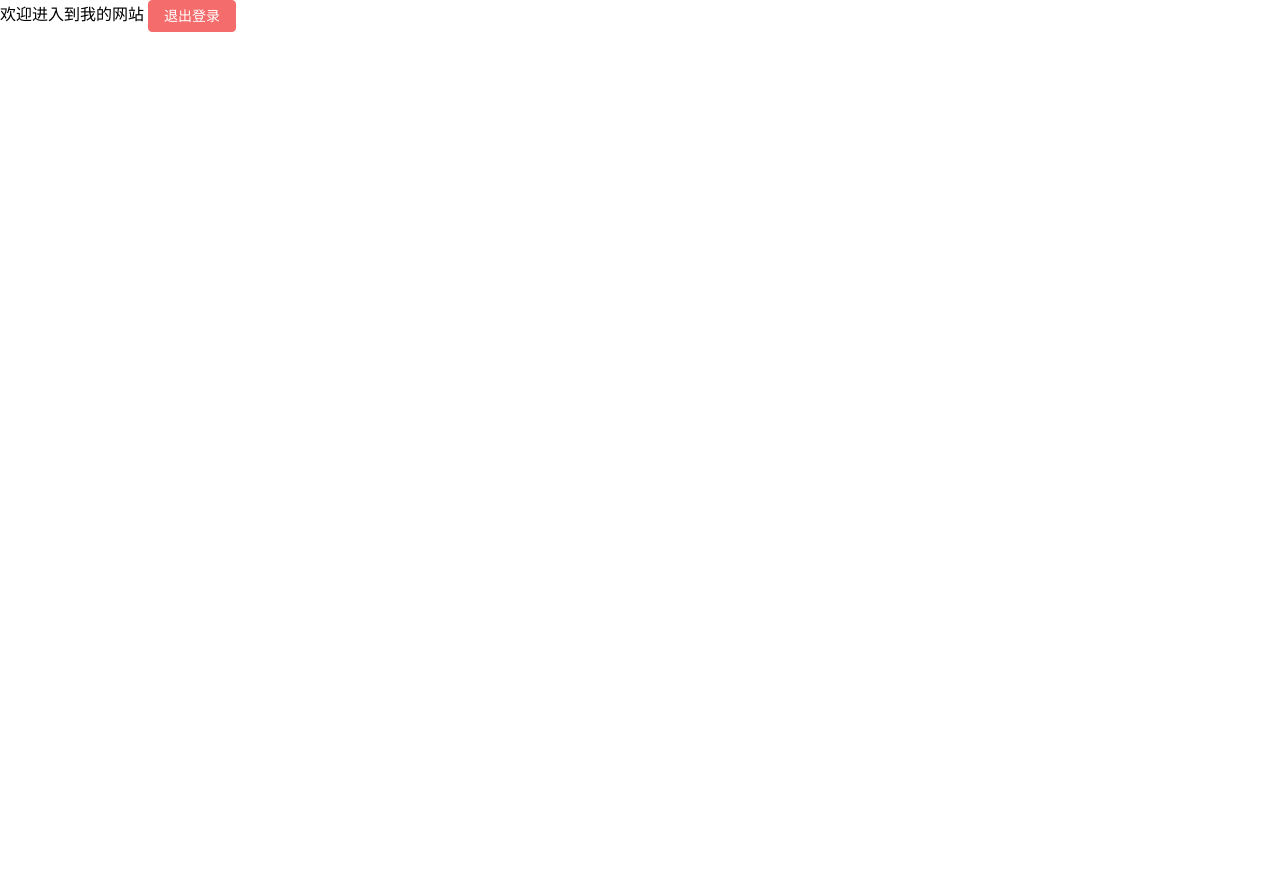
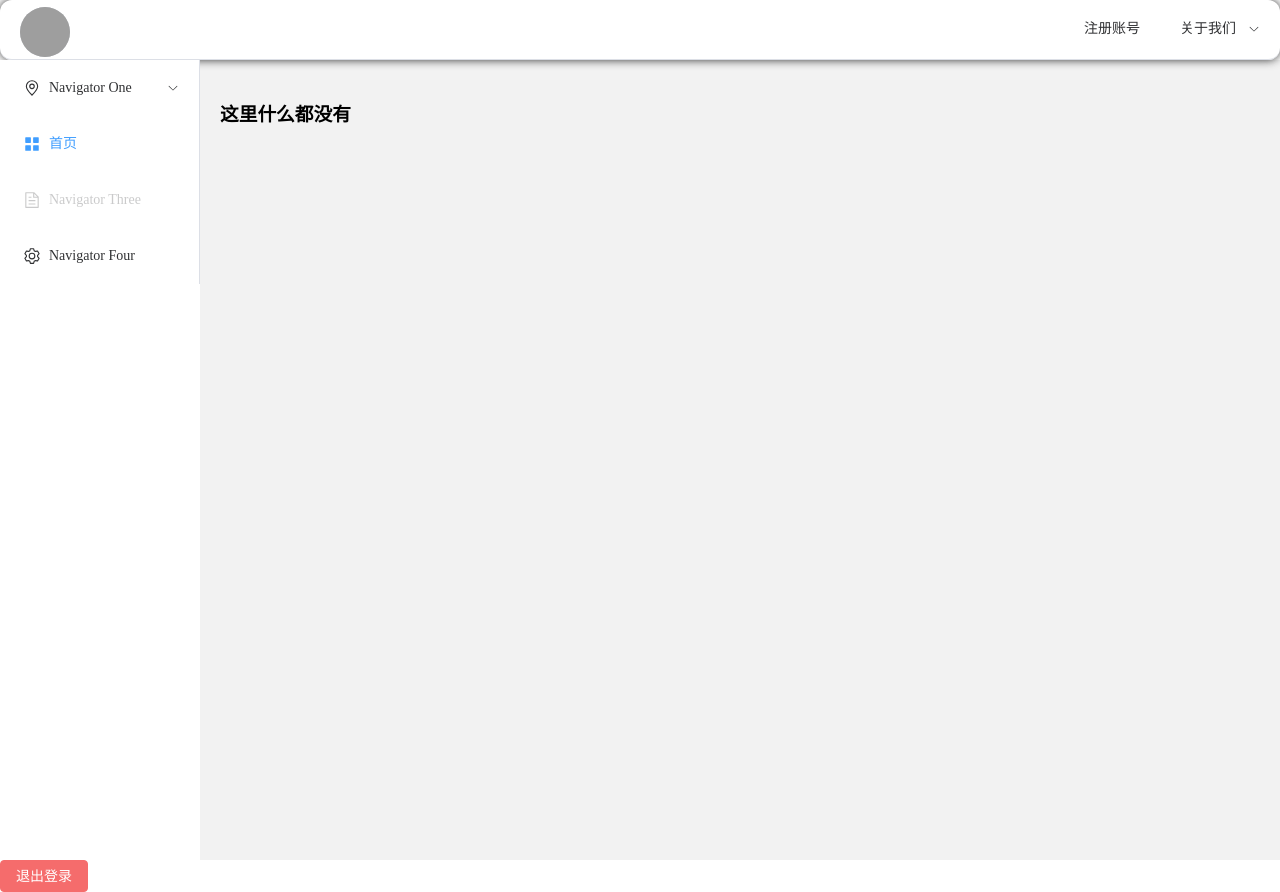
Before and after one commit to cumin1/FullStackBaseSession, a Vue app in the folder front-end/: page /index in a window 1280 px wide. Before the commit the page ends 800 px from the top, so only its background shows below. Built offline with nearby package versions, Linux system fonts and the light colour scheme; grey boxes are pictures that could not be loaded.

Commit message:
瞎写了点

```diff
--- /dev/null
+++ b/front-end/src/components/index/kuangjia.vue
@@ -0,0 +1,82 @@
+<script setup>
+
+import Menu from "@/views/Menu.vue";
+import { ref } from 'vue'
+import {
+  Document,
+  Menu as IconMenu,
+  Location,
+  Setting,
+} from '@element-plus/icons-vue'
+import Gujiap from "@/components/index/main/gujiap.vue";
+
+const isCollapse = ref(false)
+const handleOpen = (key, keyPath) => {
+  console.log(key, keyPath)
+}
+const handleClose = (key, keyPath) => {
+  console.log(key, keyPath)
+}
+</script>
+
+<template>
+  <div class="common-layout" style="padding: 0;">
+    <el-container >
+      <el-header height:100px >
+        <Menu style="position: absolute;left: 0"></Menu>
+      </el-header>
+      <el-container>
+        <el-aside style="height: 100vh" width="200px">
+
+          <el-menu
+              default-active="2"
+              class="el-menu-vertical-demo"
+              :collapse="isCollapse"
+              @open="handleOpen"
+              @close="handleClose"
+          >
+            <el-sub-menu index="1">
+              <template #title>
+                <el-icon><location /></el-icon>
+                <span>Navigator One</span>
+              </template>
+              <el-menu-item-group>
+                <template #title><span>Group One</span></template>
+                <el-menu-item index="1-1">item one</el-menu-item>
+                <el-menu-item index="1-2">item two</el-menu-item>
+              </el-menu-item-group>
+              <el-menu-item-group title="Group Two">
+                <el-menu-item index="1-3">item three</el-menu-item>
+              </el-menu-item-group>
+              <el-sub-menu index="1-4">
+                <template #title><span>item four</span></template>
+                <el-menu-item index="1-4-1">item one</el-menu-item>
+              </el-sub-menu>
+            </el-sub-menu>
+            <el-menu-item index="2">
+              <el-icon><icon-menu /></el-icon>
+              <template #title>首页</template>
+            </el-menu-item>
+            <el-menu-item index="3" disabled>
+              <el-icon><document /></el-icon>
+              <template #title>Navigator Three</template>
+            </el-menu-item>
+            <el-menu-item index="4">
+              <el-icon><setting /></el-icon>
+              <template #title>Navigator Four</template>
+            </el-menu-item>
+          </el-menu>
+        </el-aside>
+        <el-main style="background-color: #f2f2f2;">
+
+          <gujiap></gujiap>
+
+        </el-main>
+      </el-container>
+    </el-container>
+  </div>
+</template>
+
+<style scoped>
+
+</style>
--- /dev/null
+++ b/front-end/src/components/index/main/gujiap.vue
@@ -0,0 +1,9 @@
+<template>
+  <div>
+    <h1>这里什么都没有</h1>
+  </div>
+</template>
+
+<script setup>
+
+</script>
--- a/front-end/src/views/indexView.vue
+++ b/front-end/src/views/indexView.vue
@@ -2,6 +2,7 @@
 import router from "@/router";
 import {get} from "@/net/index"
 import {ElMessage} from "element-plus";
+import Kuangjia from "@/components/index/kuangjia.vue";
 
 const logout = () => {
   get("/api/user/logout",(message)=>{
@@ -14,7 +15,7 @@
 
 <template>
   <div>
-    欢迎进入到我的网站
+    <kuangjia></kuangjia>
     <el-button @click="logout" type="danger">退出登录</el-button>
   </div>
 </template>
```
